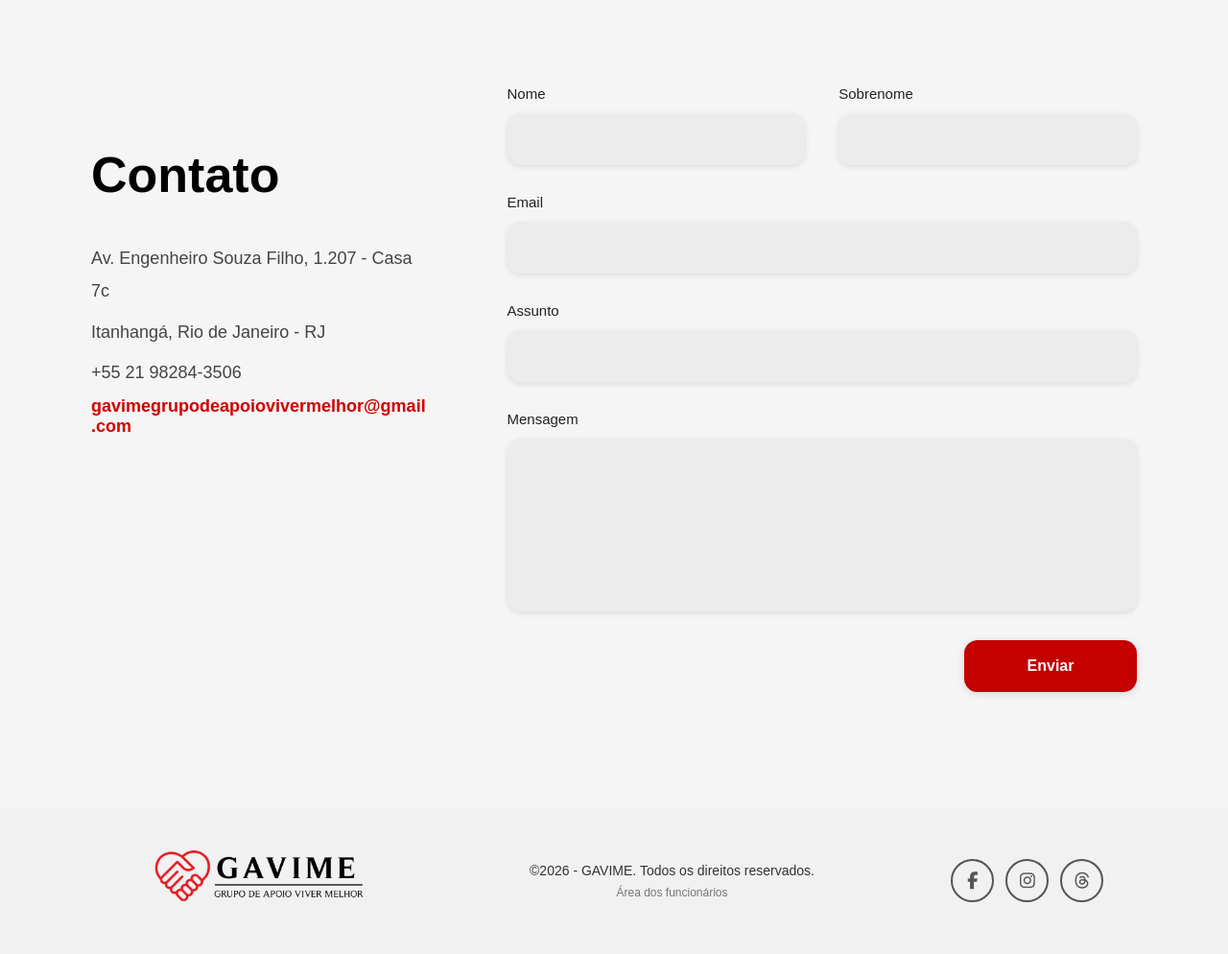
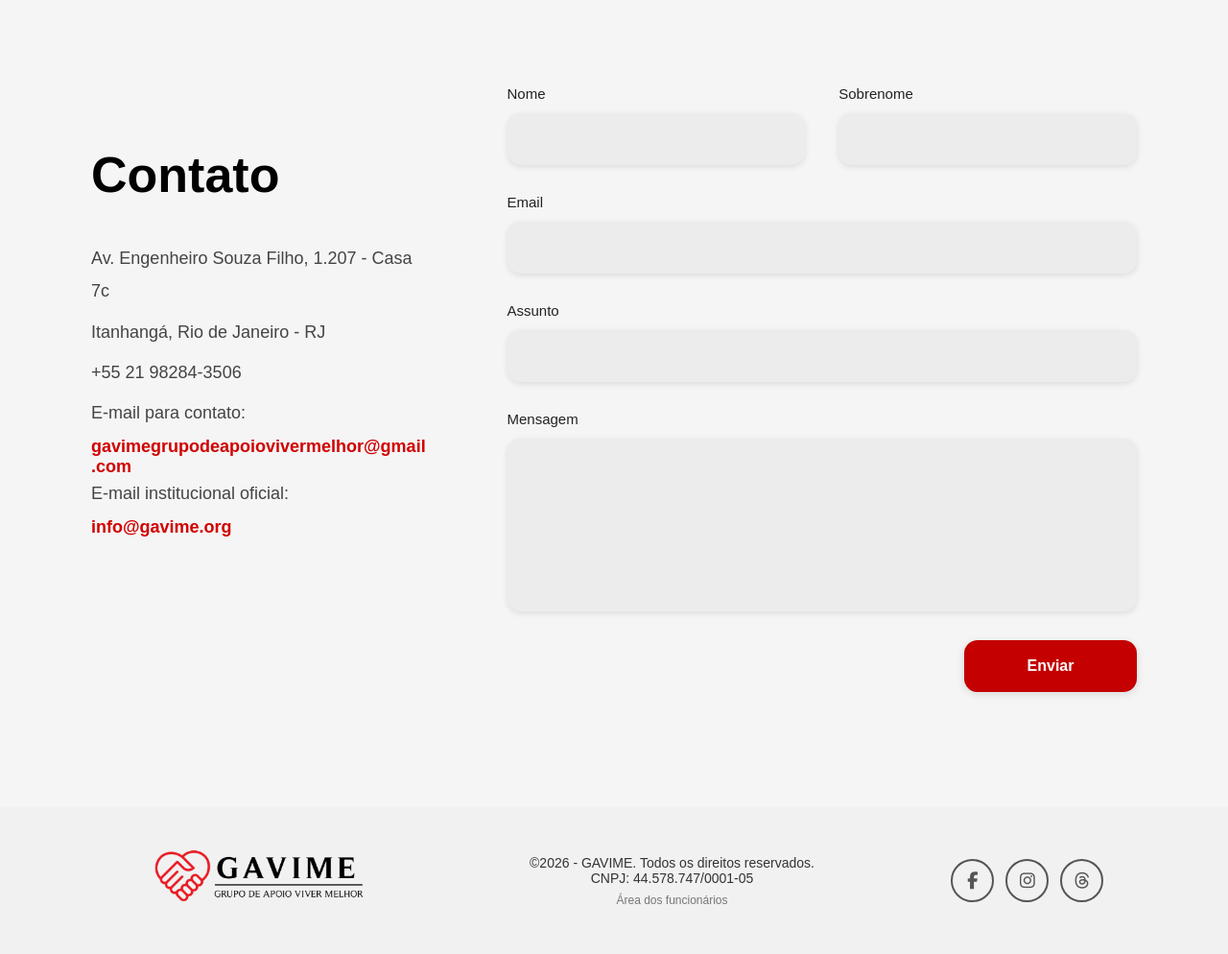
Before and after one commit to joaovitor-0/Projeto-extensionista---web3, a Django app: page /contato/ in a window 1280 px wide. Shown: the part 131-1125 px from the top of the page at 96% size. Run offline with Django 5.2, Linux system fonts and the light colour scheme.

Commit message:
Update contato.html

```diff
--- a/GAVIME_final/core/templates/contato.html
+++ b/GAVIME_final/core/templates/contato.html
@@ -56,9 +56,21 @@
 				+55 21 98284-3506
 			</p>
 
-			<a href="mailto:gavimegrupodeapoiovivermelhor@gmail.com" class="emailContato">
+			<p class="emailTitulo">
+	            E-mail para contato:
+            </p>
+
+            <a href="mailto:gavimegrupodeapoiovivermelhor@gmail.com" class="emailContato">
 				gavimegrupodeapoiovivermelhor@gmail.com
 			</a>
+
+            <p class="emailTitulo">
+	            E-mail institucional oficial:
+            </p>
+
+            <a href="mailto:info@gavime.org" class="emailContato">
+	            info@gavime.org
+            </a>
 		</div>
 
 		<div class="formularioContato">
@@ -121,6 +133,8 @@
 		<p class="direitos">
 			©2026 - GAVIME. Todos os direitos reservados.
 			<br>
+            CNPJ: 44.578.747/0001-05
+            <br>
 			<a href = "/funcionarios/" class="linkFuncionarios">
 				Área dos funcionários
 			</a>
```
